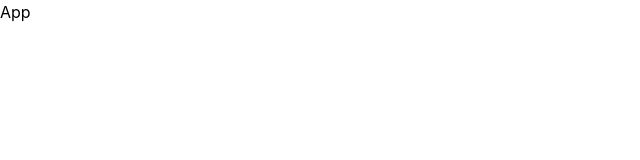
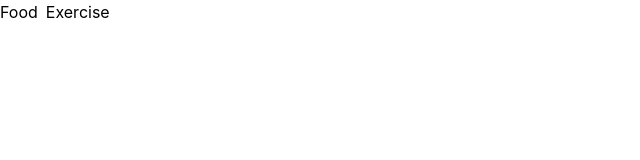
Before and after one commit to PorpleumX/react-build-day_OrochiModelX-G9, a React (Vite) app: page / in a window 1280 px wide. Shown: the top 160 px of the page, without its empty margins (0-640 px from the left). Built offline with nearby package versions, Linux system fonts and the light colour scheme.

Commit message:
merge CategorySelector

```diff
--- a/src/App.jsx
+++ b/src/App.jsx
@@ -1,8 +1,9 @@
 import React from 'react'
+import CategorySelector from './components/CategorySelector';
 
 const App = () => {
   return (
-    <div>App</div>
+    <CategorySelector />
   )
 }
 
```
